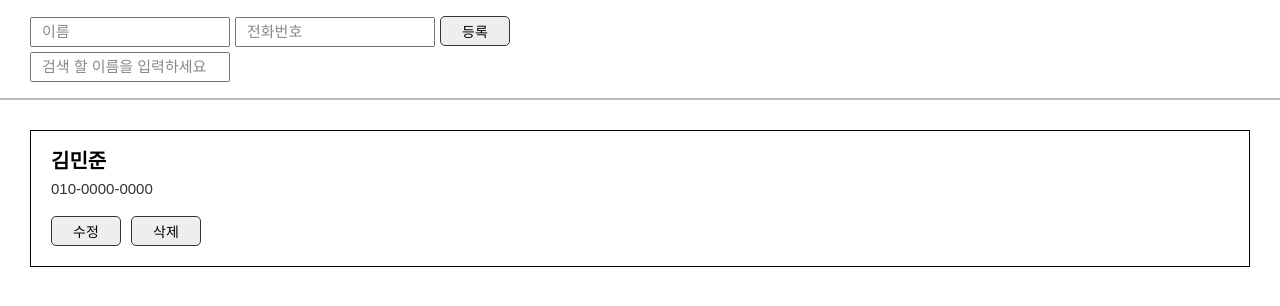
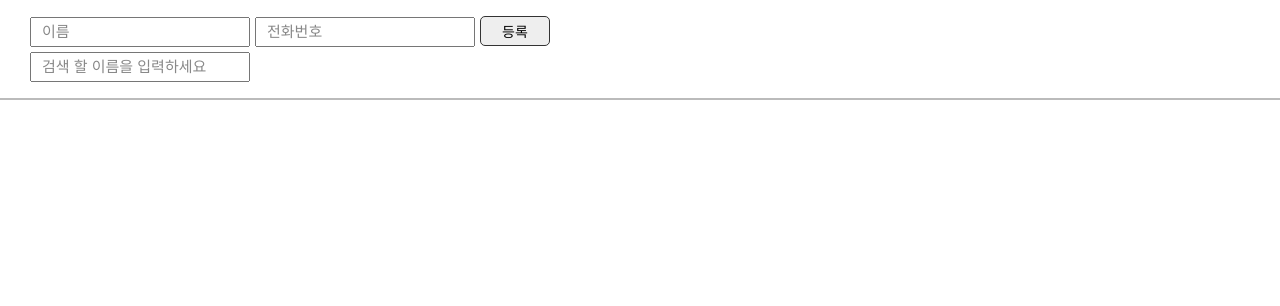
Before and after one commit to suyeon-hong/phone-book, a React (Create React App) app: page / in a window 1280 px wide. Shown: the top 306 px of the page. Built offline with nearby package versions, Linux system fonts and the light colour scheme; the HTML template or start-up script is replaced by a standard one.

Commit message:
:sparkles: 등록버튼 클릭시 리스트 추가 기능 구현
See issues: #2

```diff
--- a/public/index.html
+++ b/public/index.html
@@ -1,5 +1,5 @@
 <!DOCTYPE html>
-<html lang="en">
+<html lang="ko">
 
 <head>
   <meta charset="utf-8" />
--- a/src/App.js
+++ b/src/App.js
@@ -1,24 +1,50 @@
-import React from 'react'
+import React, { useState } from 'react'
 import './style.css'
 
 function App() {
+  const [userName, setUserName] = useState('')
+  const [userNumber, setUserNumber] = useState('')
+  const [list, setList] = useState([])
+  const checkName = (e) => {
+    setUserName(e.target.value)
+  }
+  const checkNumber = (e) => {
+    setUserNumber(e.target.value)
+  }
+  const changeHandler = (e) => {
+    e.preventDefault()
+
+    if (userName === '' || userNumber === '') {
+      alert('값을 입력해 주세요.')
+      return
+    }
+    setList((current) => {
+      setList([...current, { name: userName, number: userNumber }])
+    })
+    setUserName('')
+    setUserNumber('')
+  }
   return (
     <>
       <div className='userInput'>
         <form>
-          <input className='input' type="text" placeholder='이름' />
-          <input className='input' type="text" placeholder='전화번호' />
-          <button className='btn'>등록</button>
+          <input className='input' type="text" value={userName} onChange={checkName} placeholder='이름' />
+          <input className='input' type="text" value={userNumber} onChange={checkNumber} placeholder='전화번호' />
+          <button className='btn' onClick={changeHandler}>등록</button>
         </form>
         <input className='input' type="text" placeholder='검색 할 이름을 입력하세요' />
       </div>
       <ul className='listBox'>
-        <li className='list'>
-          <h1 className='name'>김민준</h1>
-          <p className='number'>010-0000-0000</p>
-          <button className='btn'>수정</button>
-          <button className='btn'>삭제</button>
-        </li>
+        {list && list.map((li) => {
+          return (
+            <li className='list' key={li.name}>
+              <h1 className='name'>{li.name}</h1>
+              <p className='number'>{li.number}</p>
+              <button className='btn'>수정</button>
+              <button className='btn'>삭제</button>
+            </li>
+          )
+        })}
       </ul>
     </>
   )
--- a/src/style.css
+++ b/src/style.css
@@ -30,7 +30,7 @@ button {
 }
 
 .input {
-	width: 200px;
+	width: 220px;
 	height: 30px;
 	font: 15px/30px "arial";
 	color: #000;
@@ -67,6 +67,7 @@ button {
 	width: 100%;
 	padding: 20px;
 	border: 1px solid #000;
+	margin-bottom: 20px;
 }
 
 .name {
```
